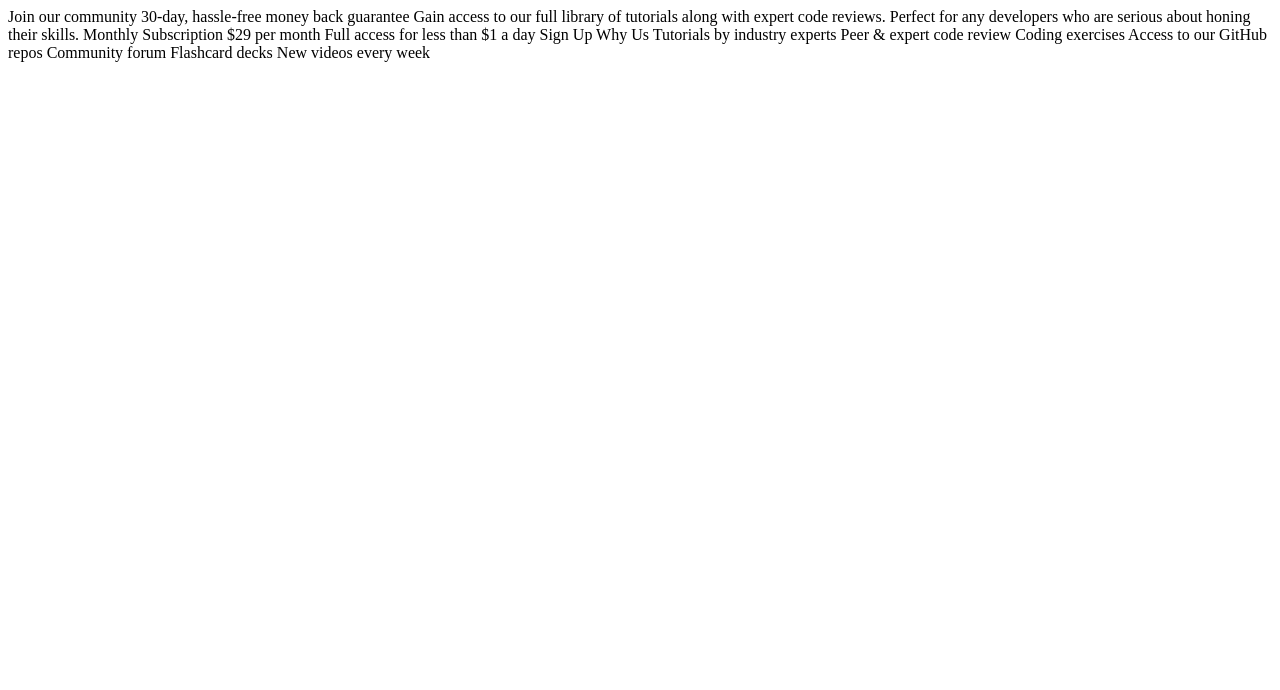
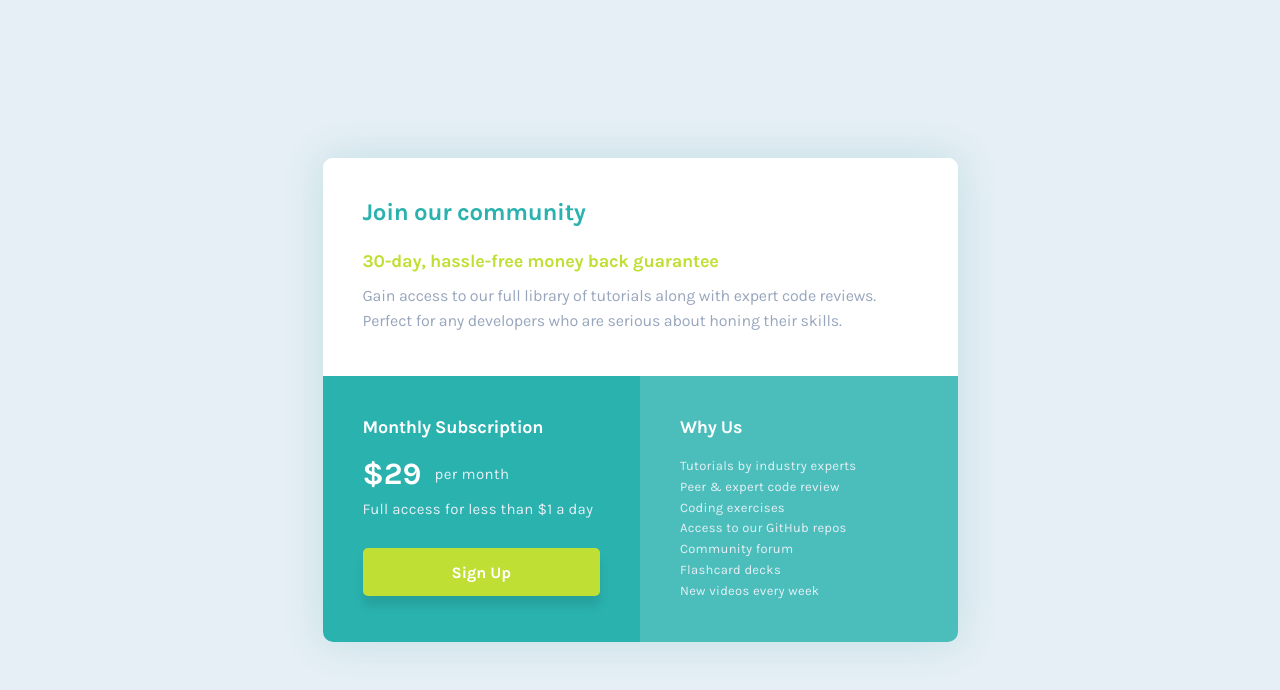
Before and after one commit to SHStorm/fem-single-price-grid-component, a plain HTML site: page index.html in a window 1280 px wide. Drawn offline with Linux system fonts and the light colour scheme.

Commit message:
add styles

```diff
--- a/index.html
+++ b/index.html
@@ -7,31 +7,42 @@
   <link rel="icon" type="image/png" sizes="32x32" href="/images/favicon-32x32.png">
 
   <title>Frontend Mentor | Single Price Grid Component</title>
+
+  <link href="/styles/index.css" rel="stylesheet">
+  <link href="https://fonts.googleapis.com/css2?family=Karla:wght@400;700&display=swap" rel="stylesheet">
 </head>
 <body>
-  Join our community
+  <div class="container">
+    <section class="section">
+      <h2 class="section-title">Join our community</h2>
+      <b class="note">30-day, hassle-free money back guarantee</b>
+      <p class="lead">
+        Gain access to our full library of tutorials along with expert code reviews.
+        Perfect for any developers who are serious about honing their skills.
+      </p>
+    </section>
 
-  30-day, hassle-free money back guarantee
+    <section class="section">
+      <h2 class="section-title">Monthly Subscription</h2>
+      <b class="price"><span class="price-amount">&dollar;29</span> per month</b>
+      <p class="price-info">Full access for less than &dollar;1 a day</p>
 
-  Gain access to our full library of tutorials along with expert code reviews.
-  Perfect for any developers who are serious about honing their skills.
+      <button class="button">Sign Up</button>
+    </section>
 
-  Monthly Subscription
+    <section class="section">
+      <h2 class="section-title">Why Us</h2>
 
-  &dollar;29 per month
-
-  Full access for less than &dollar;1 a day
-
-  Sign Up
-
-  Why Us
-
-  Tutorials by industry experts
-  Peer &amp; expert code review
-  Coding exercises
-  Access to our GitHub repos
-  Community forum
-  Flashcard decks
-  New videos every week
+      <ul class="features">
+        <li>Tutorials by industry experts</li>
+        <li>Peer &amp; expert code review</li>
+        <li>Coding exercises</li>
+        <li>Access to our GitHub repos</li>
+        <li>Community forum</li>
+        <li>Flashcard decks</li>
+        <li>New videos every week</li>
+      </ul>
+    </section>
+  </div>
 </body>
 </html>
--- /dev/null
+++ b/styles/index.css
@@ -0,0 +1,200 @@
+/* Custom reset */
+*, *::before, *::after {
+  margin: 0;
+  padding: 0;
+  box-sizing: inherit;
+}
+
+html {
+  display: flex;
+  min-height: 100%;
+  box-sizing: border-box;
+
+  font-size: 62.5%;
+}
+
+body {
+  flex: 1;
+
+  font-size: 1.6rem;
+}
+
+b {
+  font-weight: inherit;
+}
+
+button {
+  color: inherit;
+  font-family: inherit;
+
+  cursor: pointer;
+}
+
+ul {
+  list-style-type: none;
+}
+
+/* Main styles */
+body {
+  display: flex;
+  justify-content: center;
+  align-items: center;
+
+  font-family: 'Karla', sans-serif;
+
+  background-color: #e5eff5;
+}
+
+.container {
+  width: 100%;
+  max-width: 31.1rem;
+  margin: 7.2rem 2rem;
+
+  border-radius: 0.5rem;
+  background-color: #ffffff;
+  box-shadow: 0 0 4rem hsla(179, 50%, 43%, 0.2);
+
+  overflow: hidden;
+}
+
+.section {
+  padding: 2.4rem 2.4rem 2.4rem;
+
+  color: #e5eff5;
+
+  background-color: #2ab2af;
+}
+
+.section-title {
+  margin-bottom: 1.8rem;
+
+  color: #ffffff;
+  font-size: 1.8rem;
+  letter-spacing: -0.025rem;
+}
+
+.section:first-child {
+  padding-top: 2.8rem;
+  padding-bottom: 3.1rem;
+
+  color: #98a6bd;
+
+  background-color: #ffffff;
+}
+
+.section:first-child .section-title {
+  margin-bottom: 2.4rem;
+
+  color: #2ab2af;
+  font-size: 2rem;
+  letter-spacing: -0.03rem;
+}
+
+.section:last-child {
+  background-color: #4bbebc;
+}
+
+.note {
+  display: block;
+  margin-bottom: 1.7rem;
+
+  color: #c0df34;
+  font-weight: 700;
+  font-size: 1.5rem;
+  line-height: 1.35;
+  letter-spacing: -0.02rem;
+}
+
+.lead {
+  font-size: 1.4rem;
+  letter-spacing: -0.018rem;
+  line-height: 1.9;
+}
+
+.price {
+  display: flex;
+  align-items: center;
+  margin-bottom: 0.8rem;
+
+  font-size: 1.5rem;
+  letter-spacing: 0.04rem;
+}
+
+.price-amount {
+  margin-right: 1.3rem;
+
+  color: #ffffff;
+  font-weight: 700;
+  font-size: 3.1rem;
+  letter-spacing: 0;
+}
+
+.price-info {
+  font-size: 1.5rem;
+  letter-spacing: 0.025rem;
+}
+
+.button {
+  display: block;
+  width: 100%;
+  padding: 1.5rem 2rem 1.4rem;
+  margin-top: 3rem;
+
+  color: #ffffff;
+  font-weight: 700;
+  font-size: 1.6rem;
+
+  border: none;
+  border-radius: 0.5rem;
+  background-color: #c0df34;
+  box-shadow: 0 1rem 1rem rgba(0, 0, 0, 0.10);
+}
+
+.button:hover {
+  background-color: #b6d043;
+}
+
+.features {
+  font-size: 1.3rem;
+  line-height: 1.6;
+  letter-spacing: 0.0275rem;
+}
+
+@media (min-width: 700px) {
+  .container {
+    display: grid;
+    grid-template-rows: auto auto;
+    grid-template-columns: 1fr 1fr;
+    max-width: 63.5rem;
+    margin: 4rem;
+
+    border-radius: 1rem;
+  }
+
+  .section {
+    padding: 4rem 4rem 4rem;
+  }
+
+  .section:first-child {
+    grid-column: 1 / 3;
+    padding-top: 4rem;
+    padding-bottom: 4.2rem;
+  }
+
+  .section:first-child .section-title {
+    margin-bottom: 2.3rem;
+
+    font-size: 2.4rem;
+  }
+
+  .note {
+    margin-bottom: 0.9rem;
+
+    font-size: 1.8rem;
+  }
+
+  .lead {
+    font-size: 1.6rem;
+    line-height: 1.6;
+  }
+}
```
